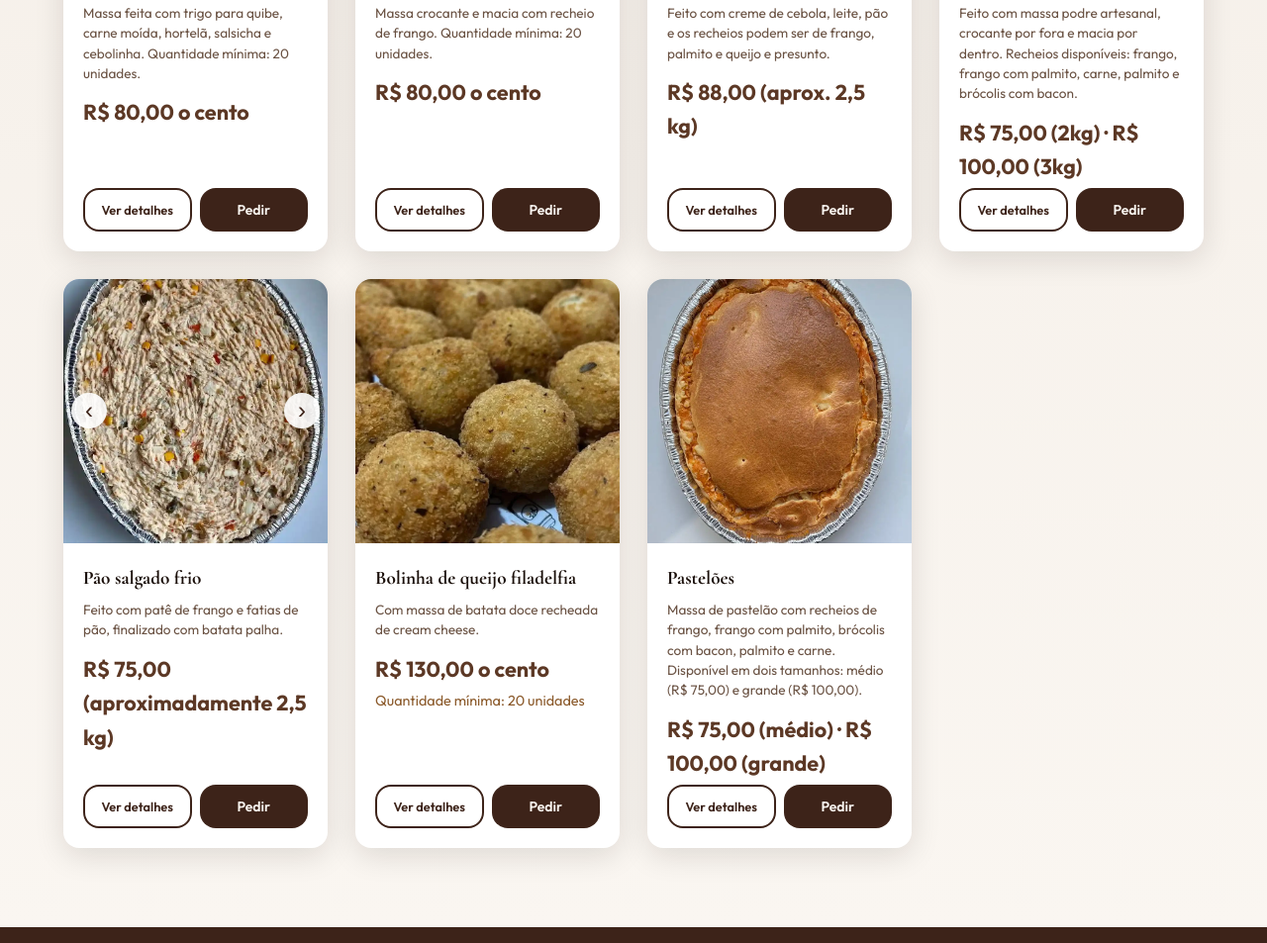
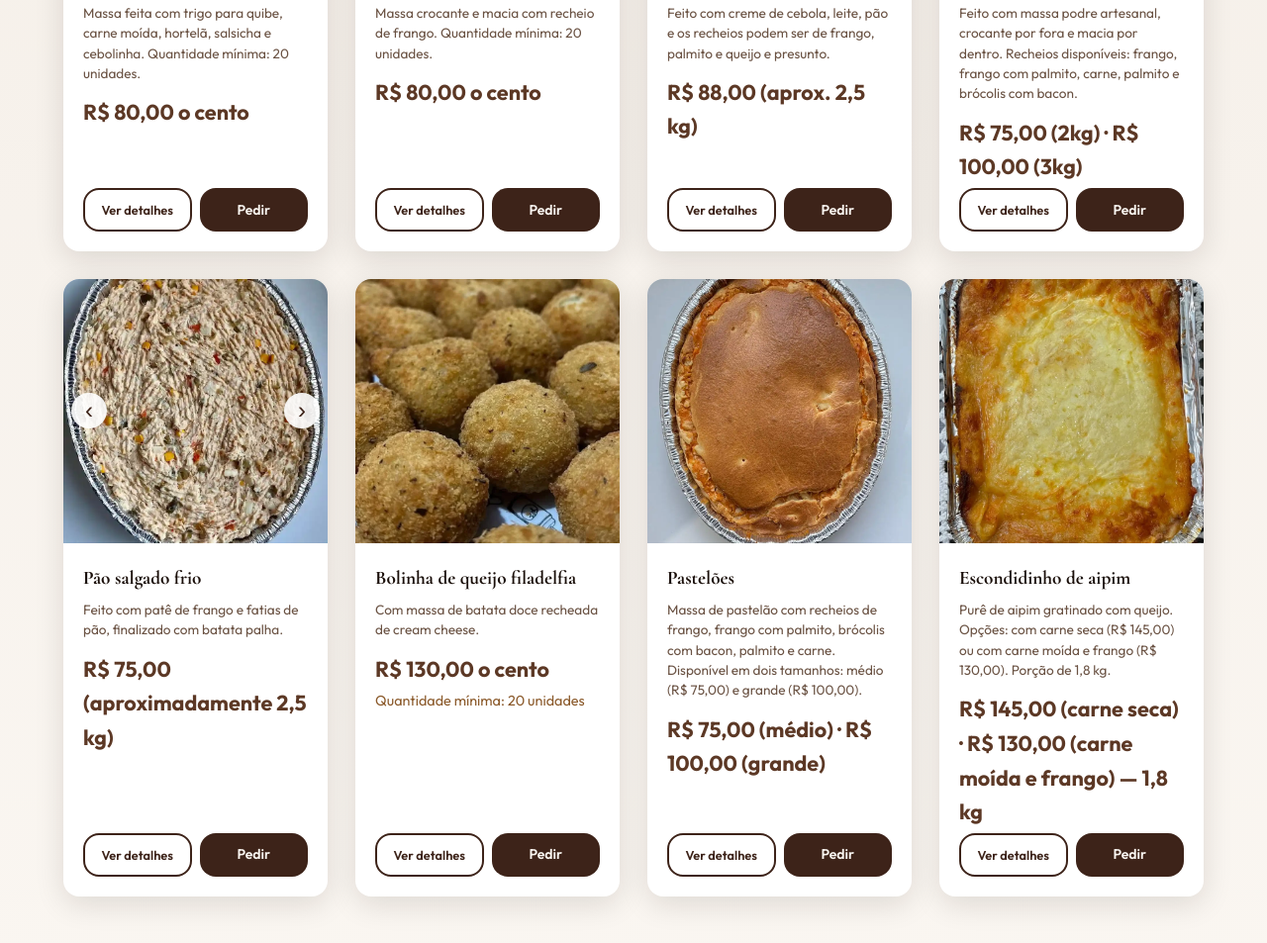
Before and after one commit to marcosg432/julianadoces_e_salgados, a website: page salgados.html in a window 1280 px wide. Shown: the part 2327-3280 px from the top of the page at 99% size. Drawn offline with nearby package versions, Linux system fonts and the light colour scheme.

Commit message:
Adiciona Escondidinho de aipim ao cardapio de salgados.
Co-authored-by: Cursor <cursoragent@cursor.com>

```diff
--- a/salgados.html
+++ b/salgados.html
@@ -340,6 +340,20 @@
                             </div>
                         </div>
                     </article>
+                    <article class="produto-card doces-card salgados-card" data-aos data-salgados-id="salgado-escondidinho-aipim" data-images='["images/salgados/salgado-escondidinho-aipim.webp"]'>
+                        <div class="produto-image">
+                            <img src="images/salgados/salgado-escondidinho-aipim.webp" alt="Escondidinho de aipim" loading="lazy">
+                        </div>
+                        <div class="produto-info">
+                            <h3>Escondidinho de aipim</h3>
+                            <p>Purê de aipim gratinado com queijo. Opções: com carne seca (R$ 145,00) ou com carne moída e frango (R$ 130,00). Porção de 1,8 kg.</p>
+                            <span class="produto-price">R$ 145,00 (carne seca) · R$ 130,00 (carne moída e frango) — 1,8 kg</span>
+                            <div class="card-buttons card-buttons--small">
+                                <button type="button" class="btn btn-saiba-mais" data-open-salgados-modal>Ver detalhes</button>
+                                <a href="#whatsapp" class="btn btn-whatsapp" data-whatsapp data-product="Escondidinho de aipim - R$ 145,00 (carne seca) · R$ 130,00 (carne moída e frango) — 1,8 kg">Pedir</a>
+                            </div>
+                        </div>
+                    </article>
                 </div>
             </div>
         </section>
```
Also changed, not shown: images/salgados/salgado-escondidinho-aipim.webp (added).
